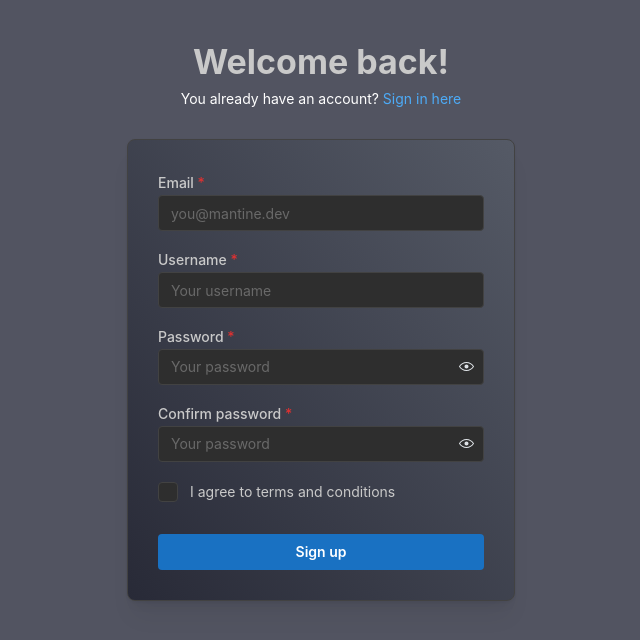
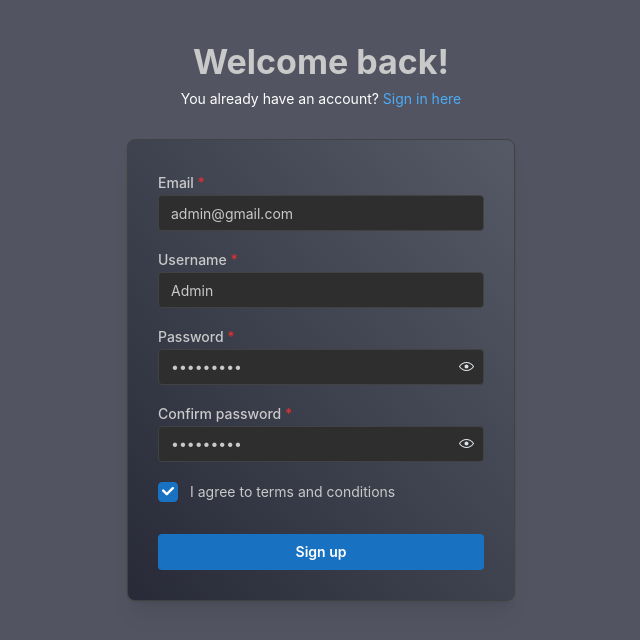
Before and after one commit to FabioMusi04/SecurVaultFrontEnd, a React (Vite) app: page /register in a window 1280 px wide. Shown: the top 640 px of the page, without its empty margins (319-959 px from the left). Built offline with nearby package versions, Linux system fonts and the light colour scheme; no server answers.

Commit message:
hotfix: bug showing error message in alert

```diff
--- a/src/pages/Dashboard.tsx
+++ b/src/pages/Dashboard.tsx
@@ -248,10 +248,12 @@ export function DashboardPage() {
                 close();
             } else {
                 setAlert({ title: 'Error', message: 'Failed to add password.', severity: 'error' });
+                console.log(result);
                 setTimeout(() => setAlert({ title: '', message: '', severity: '' }), 3000);
             }
         } catch (error: any) {
-            setAlert({ title: 'Error', message: error.message, severity: 'error' });
+            setAlert({ title: 'Error', message: error.response.data.message, severity: 'error' });
+            console.log(error);
             setTimeout(() => setAlert({ title: '', message: '', severity: '' }), 3000);
         }
     };
@@ -262,9 +264,9 @@ export function DashboardPage() {
             const result = await axiosConf.get('/password');
             if (result.status >= 200 && result.status < 300) {
                 setInitialPasswords(result.data);
-                console.log(result.data)
             } else {
-                console.log(result.data);
+                setAlert({ title: 'Error', message: 'Failed to fetch passwords.', severity: 'error' });
+                console.log(result);
             }
         };
         fetchPasswords();
--- a/src/pages/Register.tsx
+++ b/src/pages/Register.tsx
@@ -122,11 +122,11 @@ export function RegisterPage() {
     };
 
     const [credentials, setCredentials] = useState({
-        email: '',
-        username: '',
-        password: '',
-        confirmPassword: '',
-        agreeTerms: false
+        email: 'admin@gmail.com',
+        username: 'Admin',
+        password: 'Admin@123',
+        confirmPassword: 'Admin@123',
+        agreeTerms: true
     });
 
     const [alert, setAlert] = useState<CustomAlertProps>({
```
Also changed, not shown: 1 other file (tests, documents, lock files or other folders).
